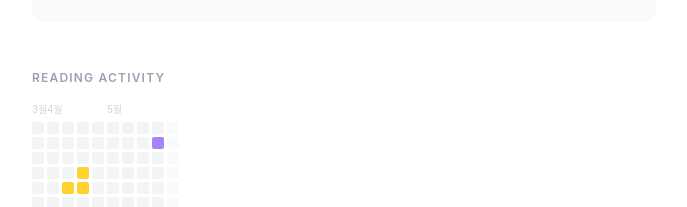
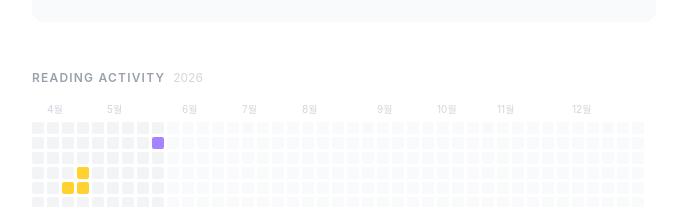
Before and after one commit to EXPOIR0405/marginalia, a Next.js app: page /about in a window 1280 px wide. Shown: the part 745-952 px from the top of the page, without its empty margins (296-983 px from the left). Built offline with nearby package versions, Linux system fonts and the light colour scheme; a web font is replaced by a local one.

Commit message:
feat: show full year heatmap Apr-Dec with year label

```diff
--- a/components/ReadingHeatmap.tsx
+++ b/components/ReadingHeatmap.tsx
@@ -8,7 +8,7 @@ function toLocalDateStr(date: Date): string {
   return `${y}-${m}-${d}`;
 }
 
-function buildHeatmap(): { weeks: Cell[][]; monthLabels: { col: number; label: string }[]; totalWeeks: number } {
+function buildHeatmap(): { weeks: Cell[][]; monthLabels: { col: number; label: string }[]; totalWeeks: number; year: number } {
   const allBooks = getAllBooks();
   const allWritings = getAllWritings();
 
@@ -28,15 +28,18 @@ function buildHeatmap(): { weeks: Cell[][]; monthLabels: { col: number; label: s
 
   const today = new Date();
   today.setHours(0, 0, 0, 0);
+  const year = today.getFullYear();
 
-  const start = new Date(today.getFullYear(), 3, 1); // 4월 1일
+  const start = new Date(year, 3, 1); // 4월 1일
   start.setDate(start.getDate() - start.getDay()); // 해당 주 일요일로 맞춤
+
+  const end = new Date(year, 11, 31); // 12월 31일
+
+  const totalWeeks = Math.ceil((end.getTime() - start.getTime()) / (7 * 24 * 60 * 60 * 1000)) + 1;
 
   const weeks: Cell[][] = [];
   const monthLabels: { col: number; label: string }[] = [];
   let lastMonth = -1;
-
-  const totalWeeks = Math.ceil((today.getTime() - start.getTime()) / (7 * 24 * 60 * 60 * 1000)) + 1;
 
   for (let w = 0; w < totalWeeks; w++) {
     const week: Cell[] = [];
@@ -51,7 +54,7 @@ function buildHeatmap(): { weeks: Cell[][]; monthLabels: { col: number; label: s
 
     const firstDay = new Date(week[0].date);
     const month = firstDay.getMonth();
-    if (month !== lastMonth) {
+    if (month !== lastMonth && month >= 3) { // 4월(3)부터만 라벨 표시
       monthLabels.push({
         col: w,
         label: firstDay.toLocaleDateString("ko-KR", { month: "short" }),
@@ -61,19 +64,22 @@ function buildHeatmap(): { weeks: Cell[][]; monthLabels: { col: number; label: s
     weeks.push(week);
   }
 
-  return { weeks, monthLabels, totalWeeks };
+  return { weeks, monthLabels, totalWeeks, year };
 }
 
 export default function ReadingHeatmap() {
-  const { weeks, monthLabels, totalWeeks } = buildHeatmap();
+  const { weeks, monthLabels, totalWeeks, year } = buildHeatmap();
   const totalBooks = getAllBooks().length;
   const totalWritings = getAllWritings().length;
 
   return (
     <section className="mt-8">
-      <h2 className="text-xs font-semibold tracking-widest text-gray-400 uppercase mb-4">
-        Reading Activity
-      </h2>
+      <div className="flex items-baseline gap-2 mb-4">
+        <h2 className="text-xs font-semibold tracking-widest text-gray-400 uppercase">
+          Reading Activity
+        </h2>
+        <span className="text-xs text-gray-300">{year}</span>
+      </div>
       <ReadingHeatmapGrid
         weeks={weeks}
         monthLabels={monthLabels}
```
